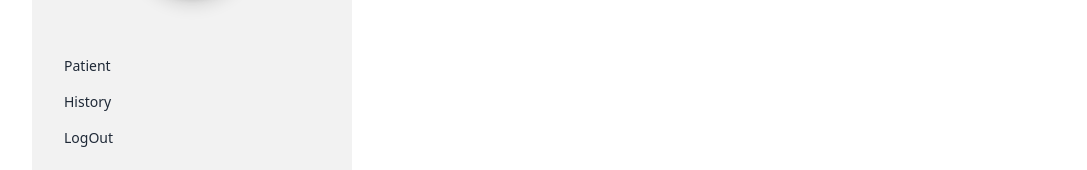
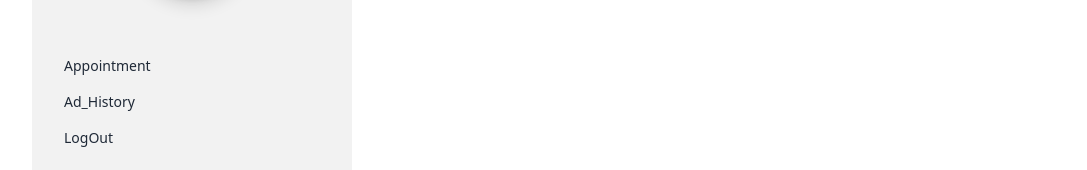
Before and after one commit to shakil-121/Clinic-management, a React (Vite) app: page /dashboard in a window 1280 px wide. Shown: the part 144-314 px from the top of the page, without its empty margins (96-1183 px from the left). Built offline with nearby package versions, Linux system fonts and the light colour scheme; no server answers.

Commit message:
admin and user defin using their email authentication done

```diff
--- a/src/dashboard/DashboardSidebar/DashboardSidebar.jsx
+++ b/src/dashboard/DashboardSidebar/DashboardSidebar.jsx
@@ -1,14 +1,21 @@
-import React, { useContext } from "react";
+import React, { useContext, useEffect, useState } from "react";
 import { Link } from "react-router-dom";
 // import { AuthContext } from "../../authProvider/AuthProvider";
 import { FaUserTie } from "react-icons/fa";
 import { AuthContext } from "../../AuthProvider/AuthProvider";
 
 const DashboardSidebar = () => {
+  const [appointmentData, setAppointmentData] = useState([]);
   const { logOut, loggedUser } = useContext(AuthContext);
   console.log(loggedUser);
 
-  const role = "user";
+  const role = appointmentData.role;
+
+  useEffect(() => {
+    fetch(`http://localhost:5000/Appointments/${loggedUser?.email}`)
+      .then((res) => res.json())
+      .then((data) => setAppointmentData(data));
+  }, []);
 
   return (
     <div className="h-full">
@@ -22,7 +29,7 @@ const DashboardSidebar = () => {
           </p>
         </div>
 
-        {role === "user" ? (
+        {role === "patient" ? (
           <>
             <li>
               <Link to="/dashboard">Patient</Link>
@@ -34,11 +41,11 @@ const DashboardSidebar = () => {
         ) : (
           <>
             <li>
-              <Link to="/dashboard">Appointment</Link>
+              <Link to="adminDashboard">Appointment</Link>
             </li>
 
             <li>
-              <Link to="/dashboard">Ad_History</Link>
+              <Link to="history">Ad_History</Link>
             </li>
           </>
         )}
--- a/src/dashboard/User/UserDashboardHome/UserDashboardHome.jsx
+++ b/src/dashboard/User/UserDashboardHome/UserDashboardHome.jsx
@@ -1,10 +1,13 @@
-import React, { useEffect, useState } from "react";
+import React, { useContext, useEffect, useState } from "react";
 import AppointmentForm from "../../../Components/AppointmentForm";
+import { AuthContext } from "../../../AuthProvider/AuthProvider";
 
 const UserDashboardHome = () => {
   const [appointmentData, setAppointmentData] = useState([]);
   const [showModal, setShowModal] = useState(false);
   const [appointmentId, setAppointmentId] = useState(null);
+
+  const { loggedUser } = useContext(AuthContext);
 
   const Appointments = appointmentData.filter(
     (appointment) =>
@@ -12,10 +15,10 @@ const UserDashboardHome = () => {
   );
 
   useEffect(() => {
-    fetch("http://localhost:5000/Appointments")
+    fetch(`http://localhost:5000/Appointments/${loggedUser?.email}`)
       .then((res) => res.json())
       .then((data) => setAppointmentData(data));
-  }, [1]);
+  }, []);
 
   const handleBookClick = (id) => {
     setAppointmentId(id); // Set roomId on button click
--- a/src/dashboard/User/UserHistory/UserHistory.jsx
+++ b/src/dashboard/User/UserHistory/UserHistory.jsx
@@ -1,9 +1,12 @@
-import React, { useEffect, useState } from "react";
+import React, { useContext, useEffect, useState } from "react";
 import AppointmentForm from "../../../Components/AppointmentForm";
+import { AuthContext } from "../../../AuthProvider/AuthProvider";
 
 const UserHistory = () => {
   const [appointmentData, setAppointmentData] = useState([]);
   const [statusId, sethandleStatusId] = useState();
+
+  const { loggedUser } = useContext(AuthContext);
 
   const Appointments = appointmentData.filter(
     (appointment) =>
@@ -11,7 +14,7 @@ const UserHistory = () => {
   );
 
   useEffect(() => {
-    fetch("http://localhost:5000/Appointments")
+    fetch(`http://localhost:5000/Appointments/${loggedUser?.email}`)
       .then((res) => res.json())
       .then((data) => setAppointmentData(data));
   }, [1]);
```
Also changed, not shown: src/Router/Router.jsx (+10 -0 lines), src/dashboard/Admin/AdminHomeDashboard/AdminHomeDashboard.jsx (renamed from src/dashboard/Admin/History/AdminHomeDashboard/AdminHomeDashboard.jsx), 1 other file (tests, documents, lock files or other folders).
